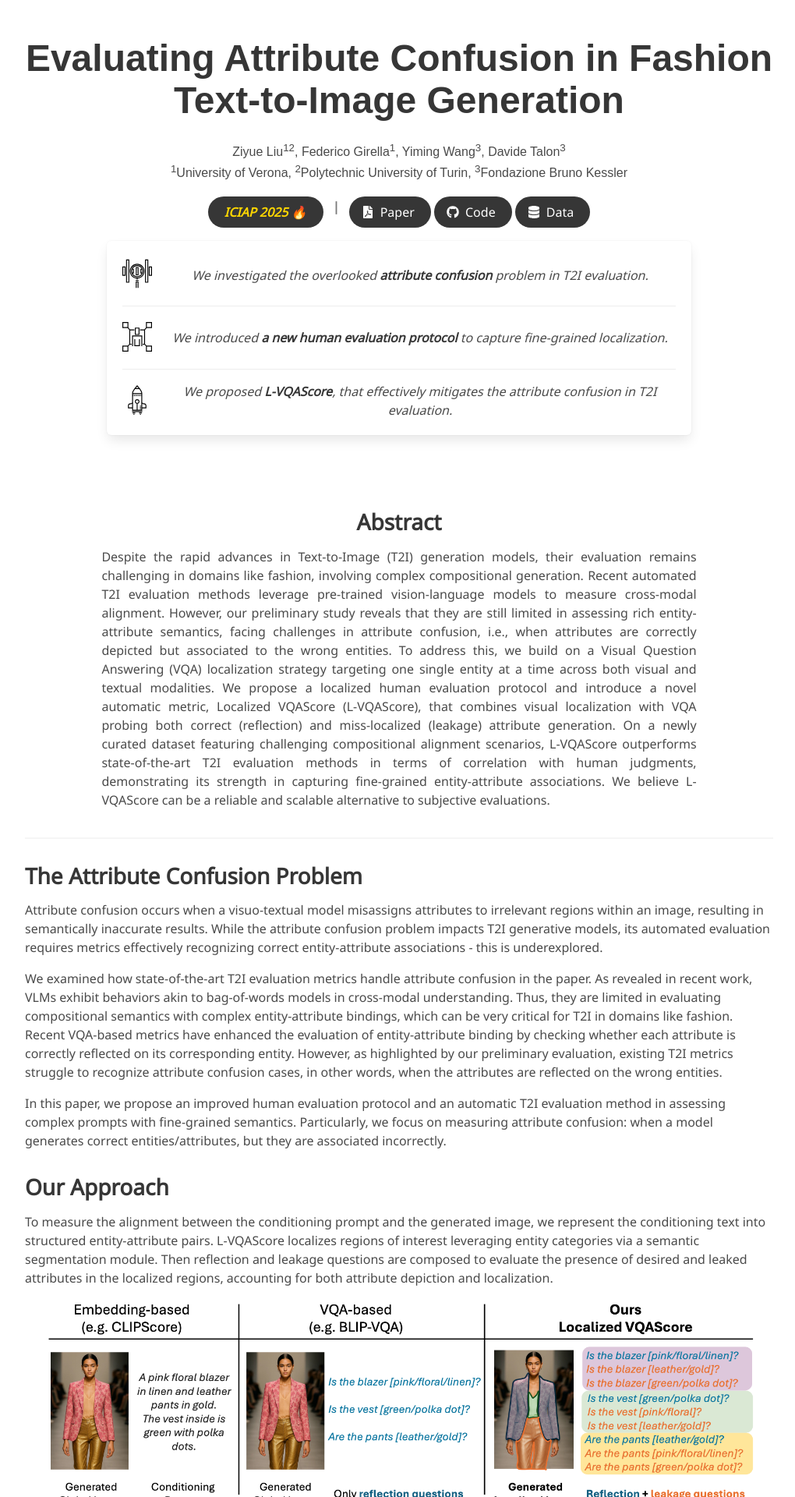
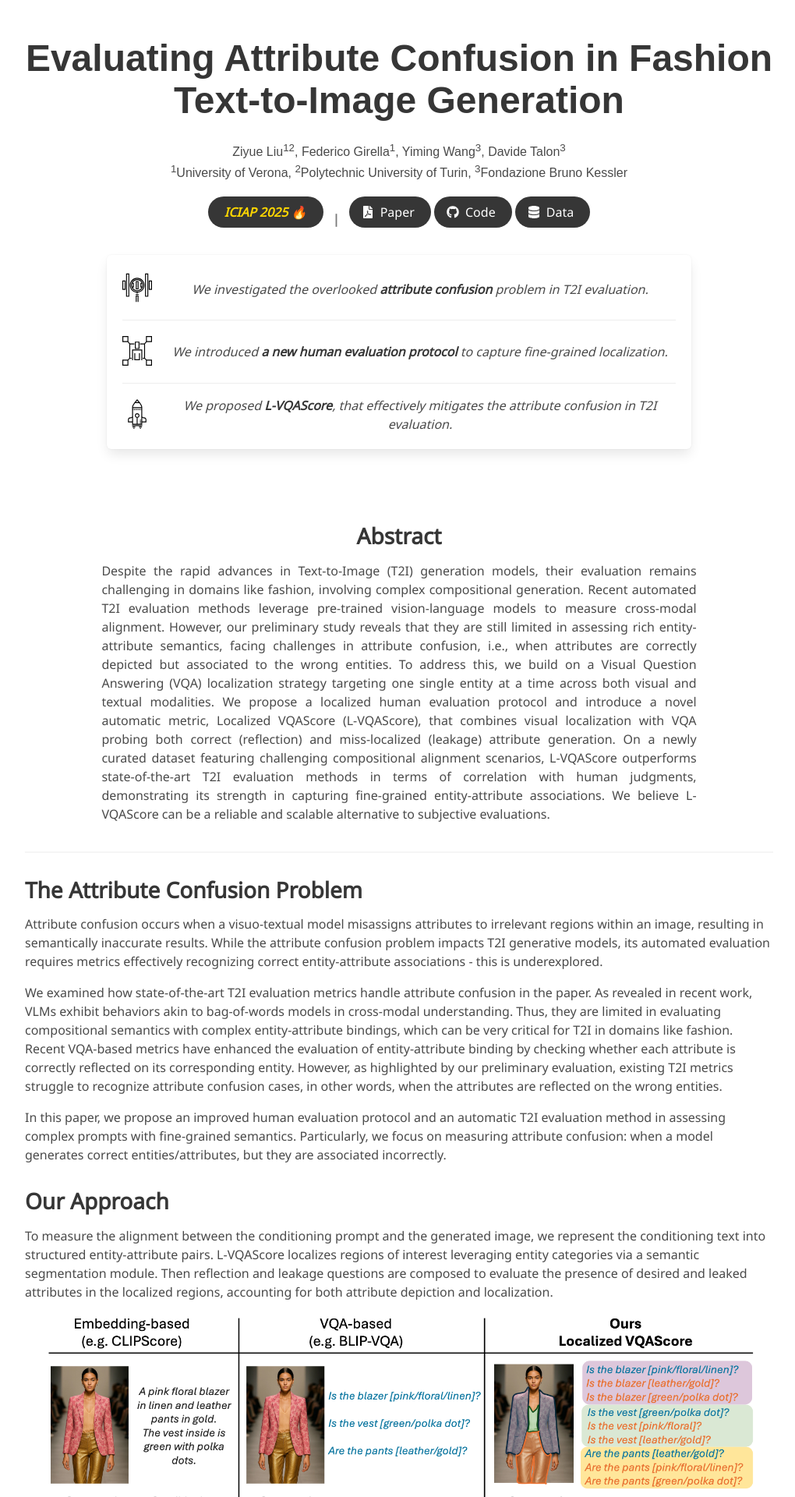
Before and after one commit to intelligolabs/L-VQAScore, a Jekyll site: the page built from index.md, in a window 1280 px wide. Shown: the top 1920 px of the page at 78% size, without its empty margins (128-1148 px from the left). Built offline with Jekyll 4.4.1, drawn with Linux system fonts in a browser that asks for light colours; some web fonts are replaced.

Commit message:
Update project_page.html

```diff
--- a/_layouts/project_page.html
+++ b/_layouts/project_page.html
@@ -76,7 +76,7 @@
               </span>
 
               <span class="has-text-grey mx-2"
-      style="font-weight: bold; height: 2.25rem; display: inline-flex; align-items: center;">|</span>
+      style="font-weight: bold; height: 4.25rem; display: inline-flex; align-items: center;">|</span>
 
               <!-- PDF Link. -->
               {% if page.paper %}
```
